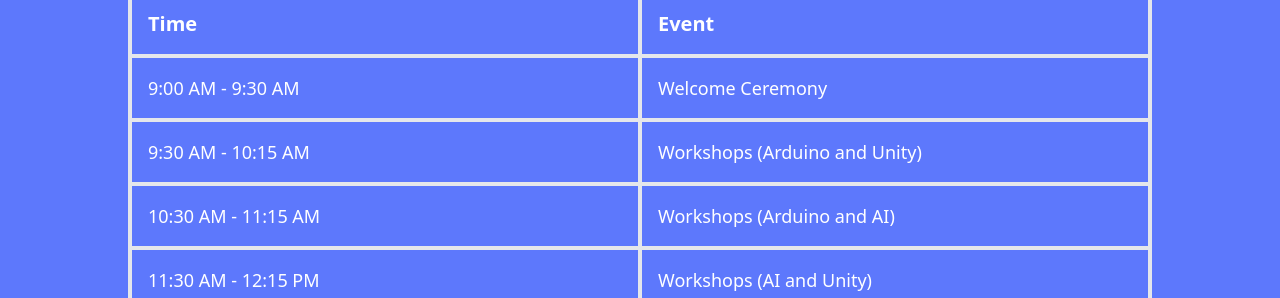
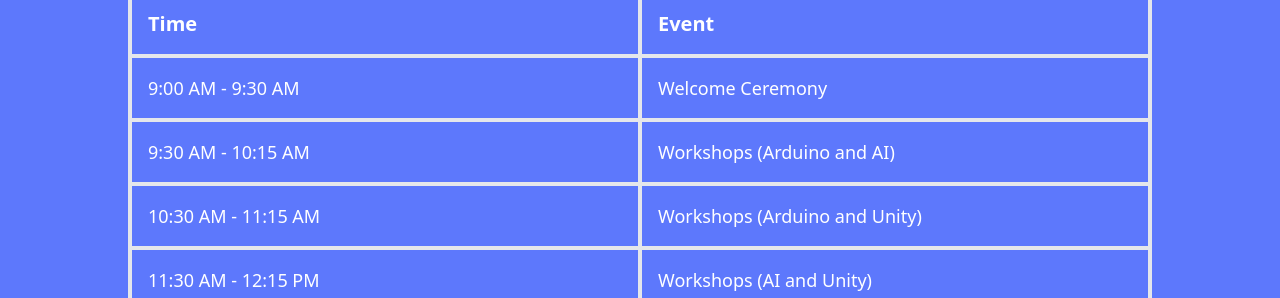
Before and after one commit to Roslyn-Code-Club/roslyncode.club, a Next.js app: page /hackathon/2023 in a window 1280 px wide. Shown: the part 2720-3018 px from the top of the page. Built offline with nearby package versions, Linux system fonts and the light colour scheme; a web font is replaced by a local one.

Commit message:
Update h23.js

```diff
--- a/src/data/h23.js
+++ b/src/data/h23.js
@@ -5,11 +5,11 @@ export const hackathon23 = [
   },
   {
     time: "9:30 AM - 10:15 AM",
-    event: "Workshops (Arduino and Unity)",
+    event: "Workshops (Arduino and AI)",
   },
   {
     time: "10:30 AM - 11:15 AM",
-    event: "Workshops (Arduino and AI)",
+    event: "Workshops (Arduino and Unity)",
   },
   {
     time: "11:30 AM - 12:15 PM",
```
